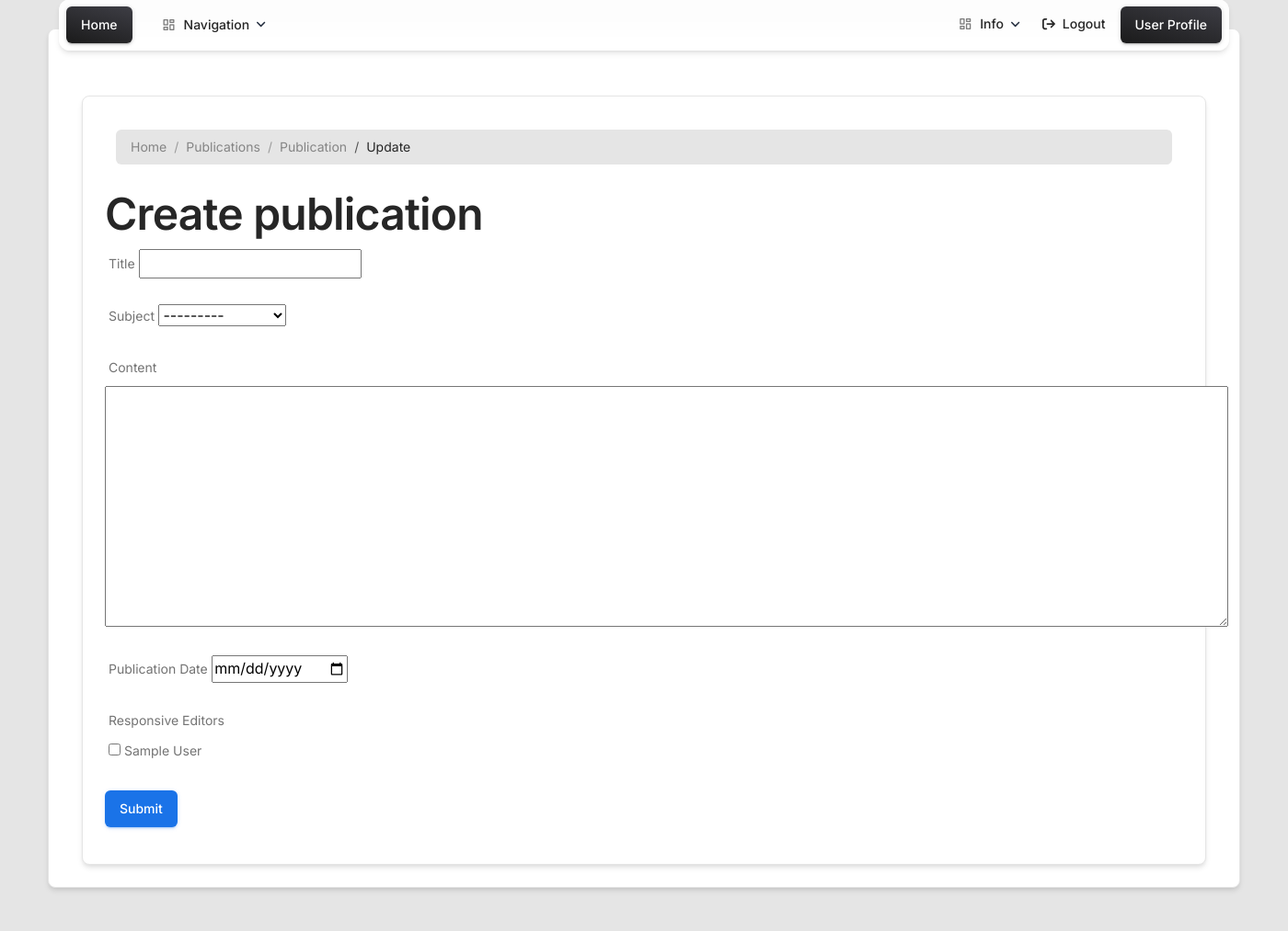
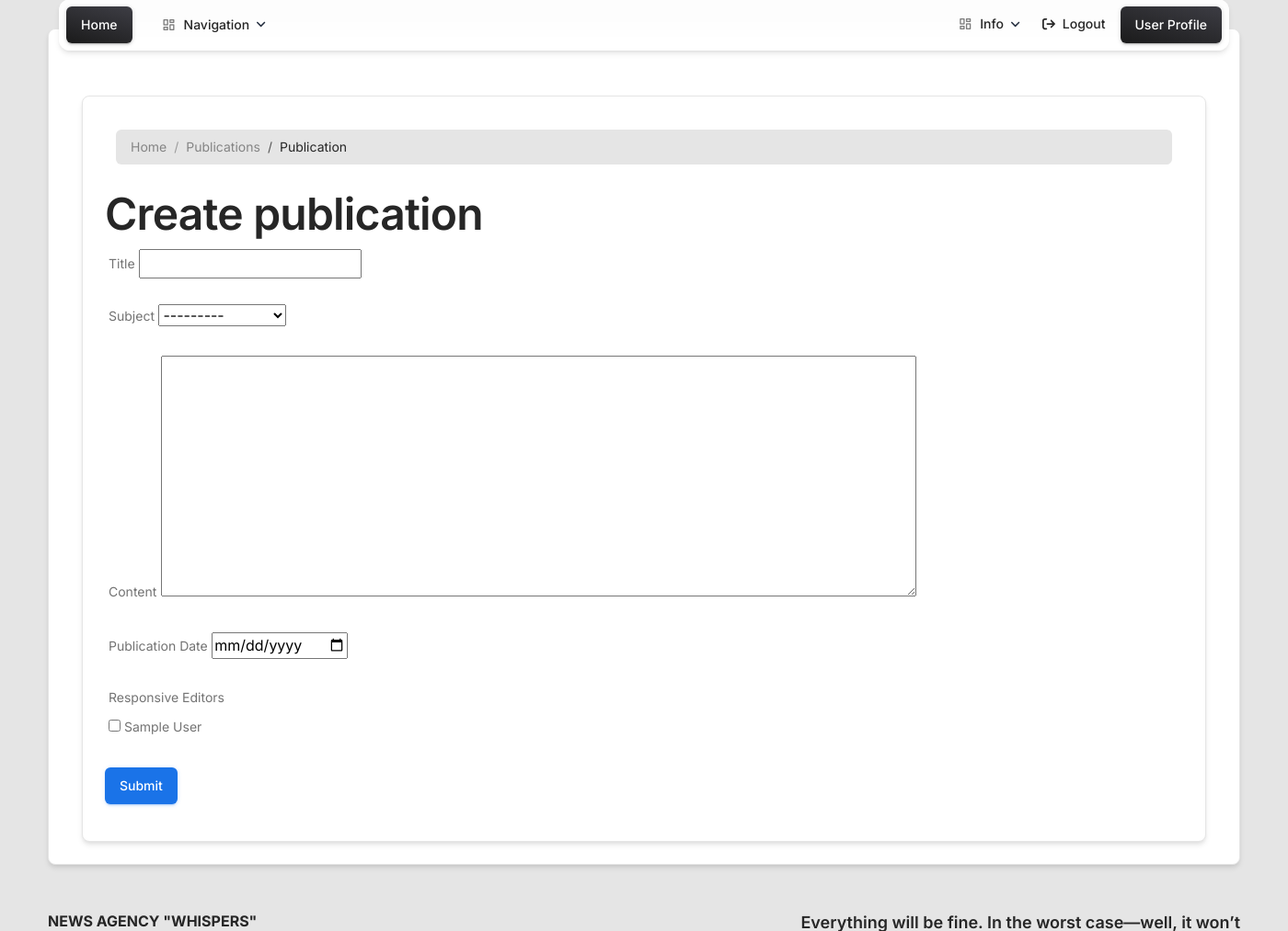
Before and after one commit to julia4406/news-agency-manager, a Django app: page /publications/create in a window 1400 px wide. Shown: the part 17-1030 px from the top of the page at 92% size. Run offline with Django 5.2, Linux system fonts and the light colour scheme; a user stored in the database is signed in; tables that the repository leaves empty hold one stand-in row (values such as "Sample post"); parts of the project's set-up code (start-up, migrations or seed data) failed here and were passed over; some libraries are stand-ins or nearby versions.

Commit message:
Commit for fixation state.

```diff
--- a/manager_app/forms.py
+++ b/manager_app/forms.py
@@ -20,7 +20,7 @@
         widget=forms.CheckboxSelectMultiple,
     )
     content = forms.CharField(
-        widget=forms.Textarea(attrs={'rows': 10, 'cols': 120}),
+        widget=forms.Textarea(attrs={'rows': 10, 'cols': 80}),
         required=True
     )
     publication_date = forms.DateField(
--- a/manager_app/views.py
+++ b/manager_app/views.py
@@ -48,6 +48,7 @@
 
 class PublicationListView(LoginRequiredMixin, ListView):
     model = Publication
+    queryset = Publication.objects.all().order_by("publication_date")
     paginate_by = 5
     template_name = "manager_app/publication-list.html"
     context_object_name = "publication_list"
--- a/templates/manager_app/publication_form.html
+++ b/templates/manager_app/publication_form.html
@@ -18,9 +18,7 @@
 					<a href="{% url 'manager_app:index' %}">Home</a></li>
         <li class="breadcrumb-item text-dark opacity-5">
 					<a href="{% url 'manager_app:publication-list' %}">Publications</a></li>
-				<li class="breadcrumb-item text-dark opacity-5">
-					<a href="{% url 'manager_app:publication-detail' pk=publication.id %}">Publication</a></li>
-        <li class="breadcrumb-item text-dark active" aria-current="page">Update</li>
+        <li class="breadcrumb-item text-dark active" aria-current="page">Publication</li>
       </ol>
     </nav>
   </div>
```
Also changed, not shown: README.md.
